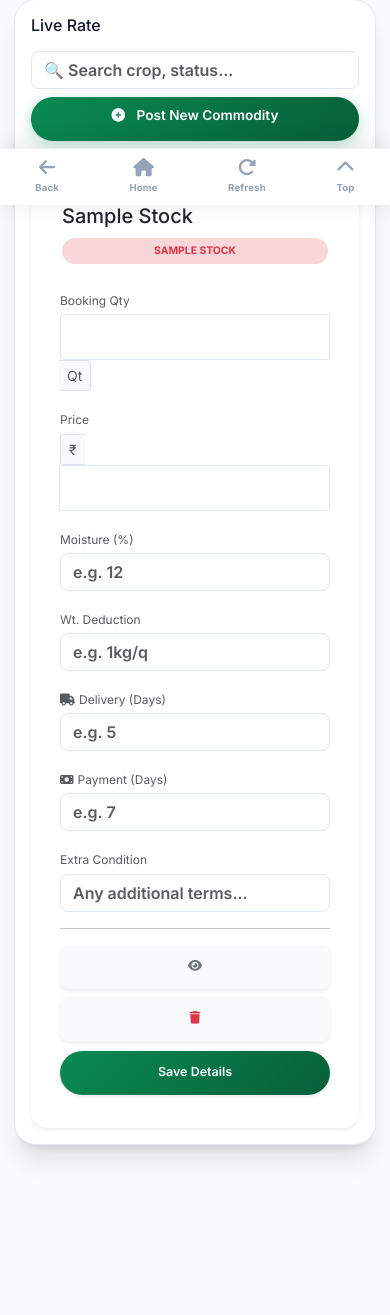
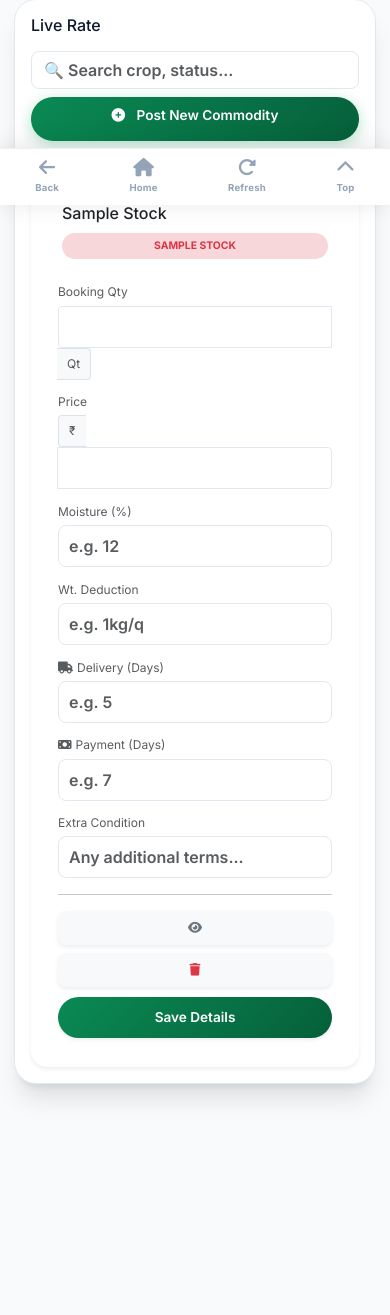
Before and after one commit to Shashank758/Sarna_Broker_Website-2, a Flask app: template templates/miller.html in a window 390 px wide. Shown: the part 639-1954 px from the top of the page. After the commit the page ends 1738 px from the top, so only its background shows below. Run offline with Flask 3, Linux system fonts and the light colour scheme; the template is opened without the code that fills it: most values are stand-ins (such as "Sample title", 1, 10 or a date in 2020); some libraries are stand-ins or nearby versions.

Commit message:
Update miller.html

```diff
--- a/templates/miller.html
+++ b/templates/miller.html
@@ -228,6 +228,59 @@
 
     .stock-item .btn-enterprise {
       width: 100%;
+    }
+  }
+
+  /* Extra compact layout for very small screens */
+  @media (max-width: 576px) {
+    /* Make each card feel lighter / smaller */
+    .stock-item .card {
+      border-radius: 16px;
+    }
+
+    .stock-item .card-header h5 {
+      font-size: 1rem;
+    }
+
+    .stock-item .card-header .badge {
+      font-size: 0.65rem;
+      padding: 4px 10px;
+    }
+
+    .stock-item .card-body {
+      padding: 12px 12px 14px;
+    }
+
+    .stock-item label.form-label {
+      margin-bottom: 4px;
+    }
+
+    .stock-item .enterprise-input-sm,
+    .stock-item .form-control {
+      padding: 8px 10px;
+      min-height: 38px;
+      font-size: 0.85rem;
+    }
+
+    .stock-item .input-group-text {
+      padding: 6px 10px;
+      font-size: 0.75rem;
+    }
+
+    /* Slightly tighter gap between fields */
+    .stock-item .card-body .row.g-3 {
+      --bs-gutter-y: 0.6rem;
+    }
+
+    /* Keep icon buttons small but tappable */
+    .stock-item .d-flex.justify-content-between.align-items-center .d-flex.gap-2 .btn {
+      padding: 6px 0;
+      min-height: 34px;
+    }
+
+    .stock-item .btn-enterprise {
+      min-height: 40px;
+      font-size: 0.85rem;
     }
   }
 </style>
```
